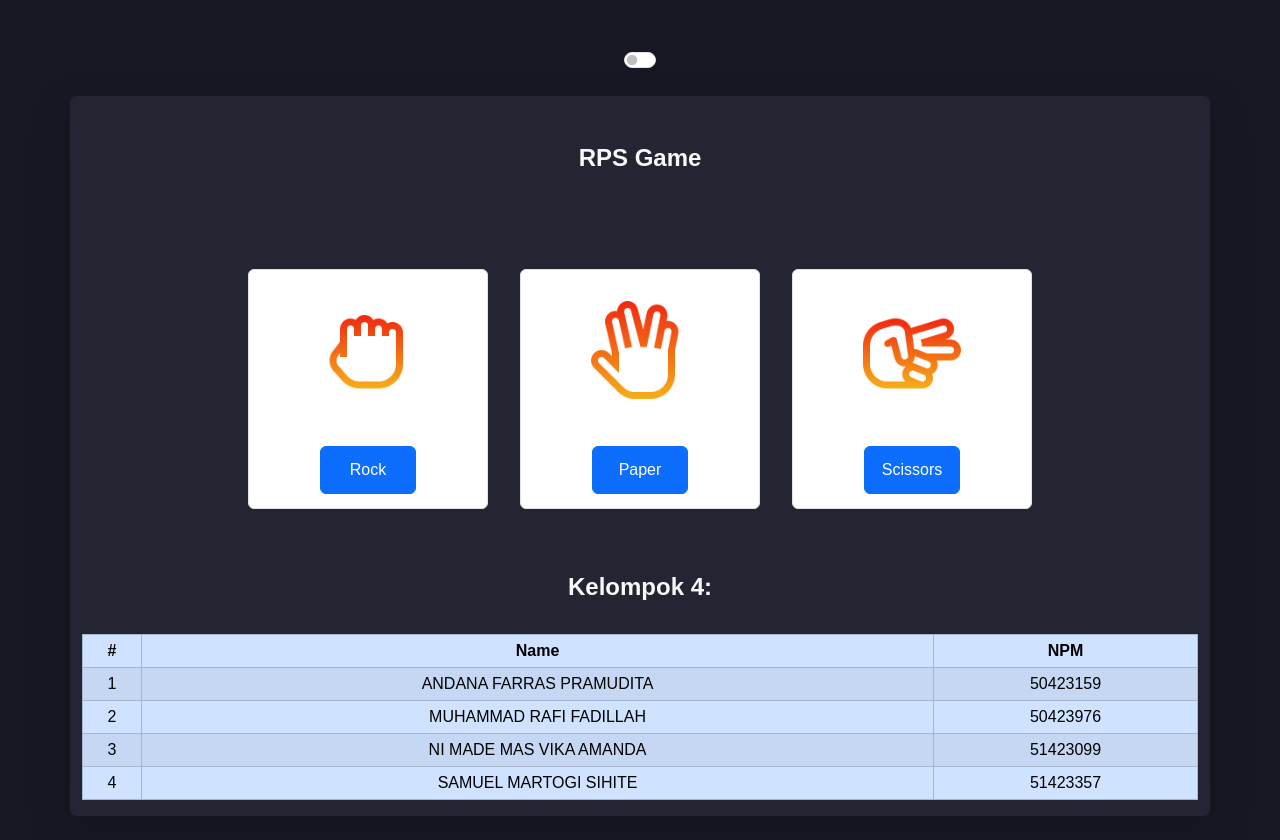
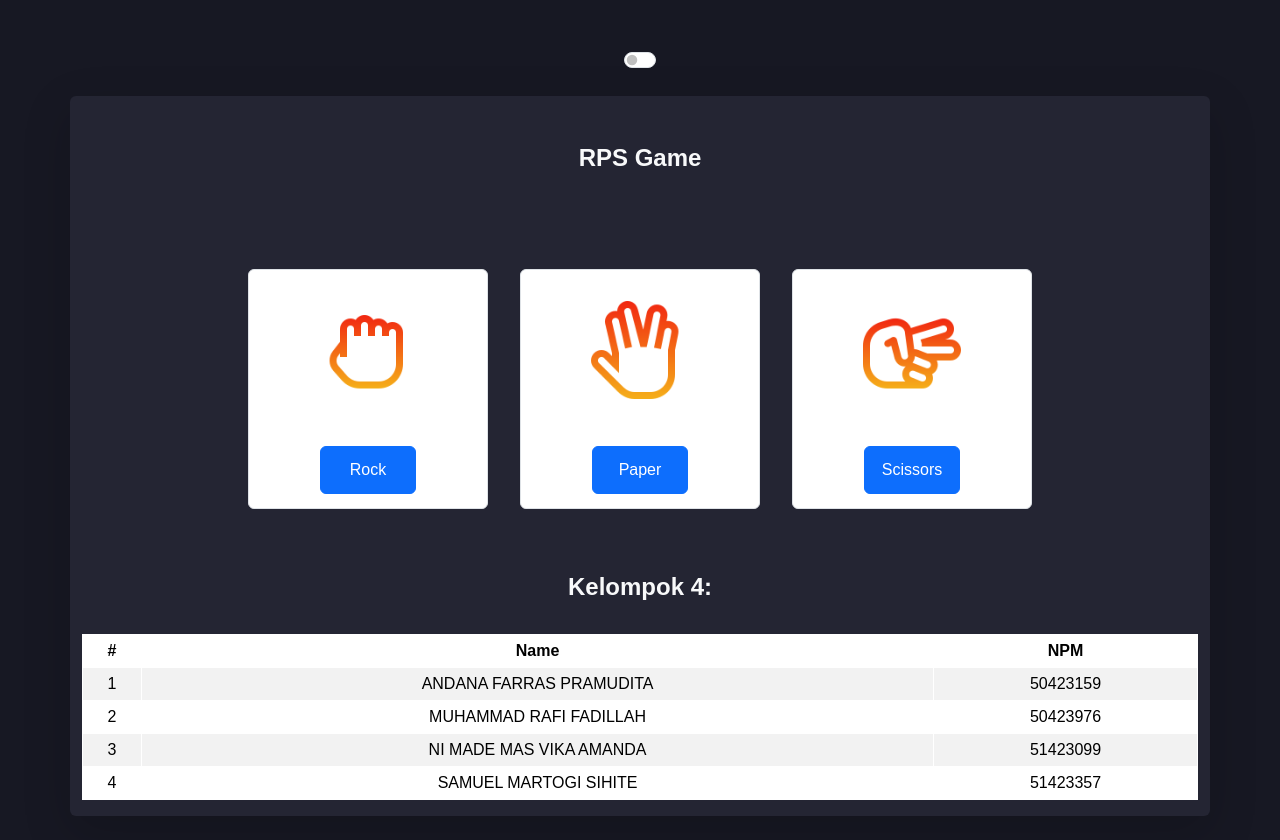
Before and after one commit to nexblu/game-rps, a React (Vite) app: page / in a window 1280 px wide. Built offline with nearby package versions, Linux system fonts and the light colour scheme; a web font is replaced by a local one.

Commit message:
update api && style page

```diff
--- a/src/App.jsx
+++ b/src/App.jsx
@@ -30,7 +30,7 @@ const App = () => {
                     <div className="row text-center">
                         <div className="col">
                             <h4 className={`fw-bold ${isDarkMode ? 'text-light' : 'text-dark'}`}>Kelompok 4: </h4><br />
-                            <Table striped bordered hover size="sm" className={`${isDarkMode ? 'table-primary' : 'table-dark-v1'}`}>
+                            <Table striped bordered hover size="sm" className={`${isDarkMode ? 'table-light-v1' : 'table-dark-v1'}`}>
                                 <thead>
                                     <tr>
                                         <th className={`${isDarkMode ? '' : 'text-light'}`}>#</th>
--- a/static/css/main.css
+++ b/static/css/main.css
@@ -21,6 +21,10 @@ body .jumbotron .container {
 body .jumbotron .container .row .col table.table-dark-v1 {
   --bs-table-bg: #242533;
   --bs-table-border-color: #242533;
+}
+body .jumbotron .container .row .col table.table-light-v1 {
+  --bs-table-bg: #FFFFFF;
+  --bs-table-border-color: #FFFFFF;
 }
 body .jumbotron .container .game .item-rps.bg-dark-v1 {
   background-color: #242533;
--- a/static/scss/main.scss
+++ b/static/scss/main.scss
@@ -21,6 +21,10 @@ body {
                     table.table-dark-v1 {
                         --bs-table-bg: #242533;
                         --bs-table-border-color: #242533;
+                    }
+                    table.table-light-v1 {
+                        --bs-table-bg: #FFFFFF;
+                        --bs-table-border-color: #FFFFFF;
                     }
                 }
             }
```
Also changed, not shown: requirements.txt, 1 other file (tests, documents, lock files or other folders).
